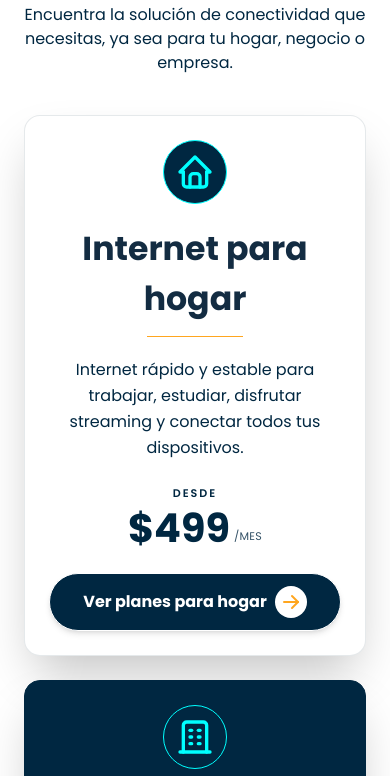
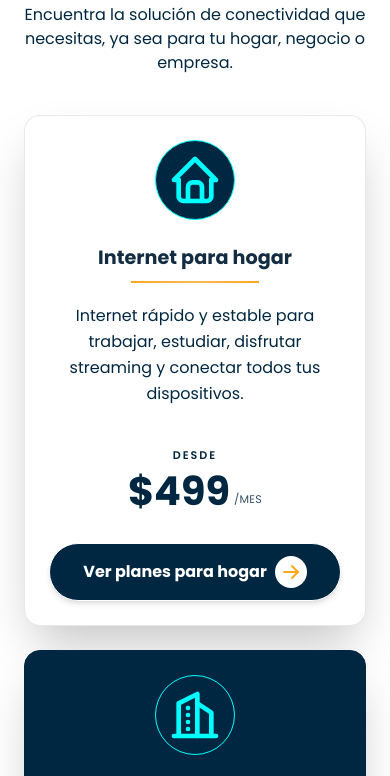
Before and after one commit to Munyaal/enlaces-website, an Astro site: page / in a window 390 px wide. Shown: the part 2597-3373 px from the top of the page. Built offline with nearby package versions, Linux system fonts and the light colour scheme; Astro itself is replaced by a stand-in of ours.

Commit message:
feat: update Navbar and Plans components for improved icon styling and layout; enhance responsiveness and visual consistency

```diff
--- a/src/components/Navbar.astro
+++ b/src/components/Navbar.astro
@@ -112,7 +112,7 @@ const CTA_LINK = {
           href={CTA_LINK.href}
           class="inline-flex items-center justify-center rounded-full bg-accent bg-accent-grad-t p-2.5 text-sm font-bold text-dark shadow-md transition-transform hover:scale-[1.03] md:ml-2"
         >
-          <Icon name="phone" class="w-8 h-8" />
+          <Icon name="phone" class="w-8 h-8 text-light" />
         </a>
       </div>
     </nav>
--- a/src/components/home/Plans.astro
+++ b/src/components/home/Plans.astro
@@ -17,8 +17,7 @@
  * en `src/styles/typography.css`.
  */
 
-import IconHome from "../../icons/home.svg";
-import IconBuilding from "../../icons/building.svg";
+import { Icon } from "astro-icon/components";
 import IconArrowRight from "../../icons/arrow-right.svg";
 import Container from "../Container.astro";
 
@@ -50,10 +49,7 @@ const PLANS = [
 
 <section aria-labelledby="plans-title">
   <Container>
-    <h2
-      id="plans-title"
-      class="heading-2 text-center text-secondary"
-    >
+    <h2 id="plans-title" class="heading-2 text-center text-secondary">
       <span class="text-primary">Internet</span> para Hogar y Empresas <br /> en la
       {" "}
       <span class="text-primary">Riviera Maya</span>
@@ -82,30 +78,29 @@ const PLANS = [
           >
             <div
               class:list={[
-                "mx-auto flex h-16 w-16 items-center justify-center rounded-full border border-accent bg-secondary text-accent",
+                "mx-auto flex h-20 w-20 items-center justify-center rounded-full border border-accent bg-secondary text-accent",
               ]}
             >
               {plan.tipo === "empresarial" ? (
-                <IconBuilding class="h-10 w-10" aria-hidden="true" />
+                <Icon class="h-14 w-14" name="building" aria-hidden="true" />
               ) : (
-                <IconHome class="h-10 w-10" aria-hidden="true" />
+                <Icon class="h-14 w-14" name="home" aria-hidden="true" />
               )}
             </div>
             <h3
               class:list={[
-                "heading-3 mt-5 text-center",
+                "heading-6 mt-6 text-center",
                 plan.tipo === "empresarial" ? "text-white" : "text-dark",
               ]}
             >
               {plan.titulo}
             </h3>
+
             <hr
               aria-hidden="true"
-              class:list={[
-                "mx-auto mt-3 h-px w-24 border-0 border-t",
-                plan.tipo === "empresarial" ? "border-white/40" : "border-primary",
-              ]}
+              class="mx-auto mt-2 h-0.5 w-32 border-0 bg-accent-grad-radial"
             />
+
             <p
               class:list={[
                 "paragraph-md mt-5 text-center leading-relaxed",
@@ -116,13 +111,13 @@ const PLANS = [
             </p>
             <p
               class:list={[
-                "paragraph-xs mt-6 text-center font-semibold uppercase tracking-[0.18em]",
+                "paragraph-xs mt-10 text-center font-semibold uppercase tracking-[0.18em]",
                 plan.tipo === "empresarial" ? "text-white" : "text-secondary",
               ]}
             >
               DESDE
             </p>
-            <p class="mt-2 flex items-end justify-center gap-1">
+            <p class="mt-2 mb-2 flex items-end justify-center gap-1">
               <span
                 class:list={[
                   "heading-2 leading-none",
```
Also changed, not shown: src/icons/building.svg, src/icons/phone.svg.
